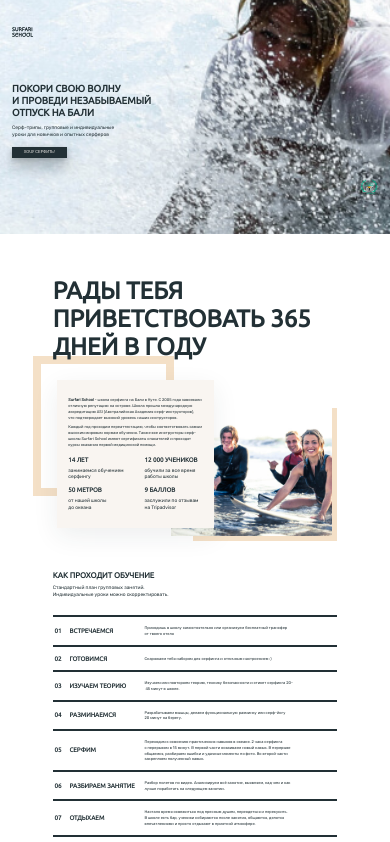
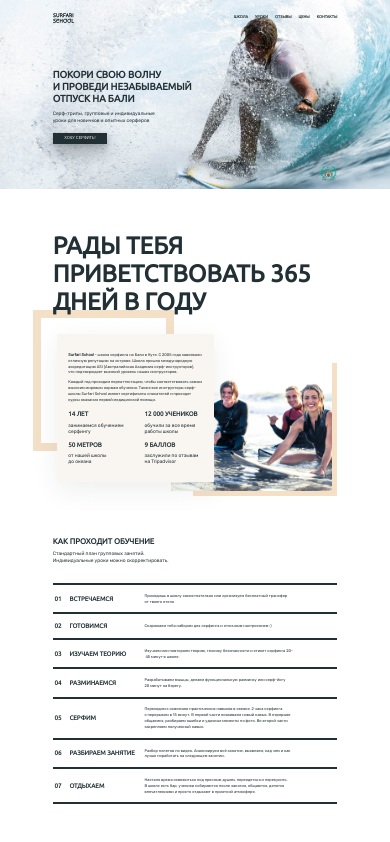
Before and after one commit to ZaitsevaValeria/surfarischool-fd, a plain HTML site: page index.html in a window 390 px wide. Shown: the top 842 px of the page. Drawn offline with Linux system fonts and the light colour scheme.

Commit message:
Update style.css

```diff
--- a/css/style.css
+++ b/css/style.css
@@ -1974,13 +1974,13 @@ iframe.iframe-map {
     min-width: 320px;
     max-width: 767px;
   }
-
+/*
   .first-screen {
     max-width: 100%;
     background-image: url('../images/1-first-screen-320.jpg');
     padding: 5.6vw 3.1vw 10vw; /*18px 10px 32px*/
   }
-
+/*
   .header-wrapper {
     width: 93.7vw;
   }
@@ -1996,32 +1996,29 @@ iframe.iframe-map {
     width: 5.4vw; /*104px*/
   }
 
-  .menu-list {
-    display: none;
-  }
-
+/*
   .menu-list-item:nth-child(n+2) {
     margin-left: 1.8vw;/*36px*/
   }
-
+/*
   .title-main {
-    width: 38.7vw; /* 743px */
+    width: 38.7vw; /* 743px *//*
     font-size: 2.5vw; /* 48px */
-    line-height: 1.25;  /* or 62px */
-    margin-top: 11.1vw; /* 214px */
+    line-height: 1.25;  /* or 62px *//*
+    margin-top: 11.1vw; /* 214px *//*
   }
 
   .description {
     font-family: 'Rubik', Arial, sans-serif ;
-    font-size: 1.25vw; /* 24px */
-    margin-top: 0.8vw; /* 16px */
+    font-size: 1.25vw; /* 24px *//*
+    margin-top: 0.8vw; /* 16px *//*
     line-height: 1.3;
   }
 
   .description-first {
-    width: 27vw; /* 516px */
-    line-height: 1.5;
-    margin-top: 1vw; /* 16px */
+    width: 27vw; /* 516px *//*
+    line-height: 1.5;/*
+    margin-top: 1vw; /* 16px *//*
   }
 
   button.cta-btn {
@@ -2032,7 +2029,7 @@ iframe.iframe-map {
     0px 8px 16px rgba(34, 48, 53, 0.4),
     0px 2px 4px rgba(34, 48, 53, 0.25);
     font-weight: 500;
-    font-size: 1vw; /* 16px */
+    font-size: 1vw; /* 16px *//*
     line-height: 1.15;
     text-transform: uppercase;
     color: #F9F5F1;
@@ -2062,14 +2059,14 @@ iframe.iframe-map {
   }
 
   .cta-btn-first {
-    width: 14vw; /* 272px */
-    height: 3vw; /* 56px */
-    margin-top: 2vw; /* 40px */
+    width: 14vw; /* 272px *//*
+    height: 3vw; /* 56px *//*
+    margin-top: 2vw; /* 40px *//*
   }
 
   .logo-ta {
     display: block;
-    width: 4.4vw; /* 86px */
+    width: 4.4vw; /* 86px *//*
     margin-top: 5.3vw;
     margin-left: auto;
     margin-right: 0;
@@ -2083,7 +2080,7 @@ iframe.iframe-map {
   .section {
     width: 73vw;
     max-width: 100%;
-    margin-top: 11vw; /* 200px */
+    margin-top: 11vw; /* 200px *//*
     margin-left: auto;
     margin-right: auto;
   }
```
